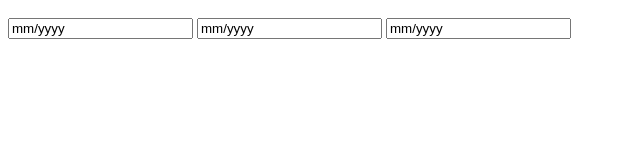
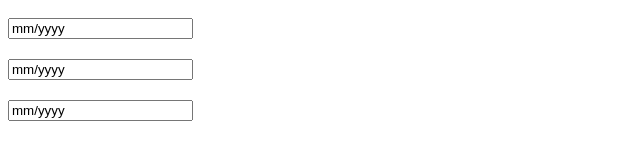
Before and after one commit to cTahirih/monthPicker, a plain HTML site: page index.html in a window 1280 px wide. Shown: the whole page, without its empty margins (0-640 px from the left). Drawn offline with Linux system fonts and the light colour scheme.

Commit message:
Add a container

```diff
--- a/index.html
+++ b/index.html
@@ -9,9 +9,15 @@
 
 </head>
 <body>
-  <input type="text" class="monthpicker" id="calendar1" data-id="calendar1" data-target="monthpicker" style="display: inline-block; margin: 10px 0" value="mm/yyyy">
-  <input type="text" class="monthpicker" id="calendar2" data-id="calendar2" data-target="monthpicker2" style="display: inline-block; margin: 10px 0" value="mm/yyyy">
-  <input type="text" class="monthpicker" id="calendar3" data-id="calendar3" data-target="monthpicker3" style="display: inline-block; margin: 10px 0" value="mm/yyyy">
+  <div class="container-monthpicker">
+    <input type="text" class="monthpicker" id="calendar1" data-id="calendar1" data-target="monthpicker" style="display: inline-block; margin: 10px 0" value="mm/yyyy">
+  </div>
+  <div class="container-monthpicker">
+    <input type="text" class="monthpicker" id="calendar2" data-id="calendar2" data-target="monthpicker2" style="display: inline-block; margin: 10px 0" value="mm/yyyy">
+  </div>
+  <div class="container-monthpicker">
+    <input type="text" class="monthpicker" id="calendar3" data-id="calendar3" data-target="monthpicker3" style="display: inline-block; margin: 10px 0" value="mm/yyyy">
+  </div>
 
   <script src="monthpicker.js"></script>
 </body>
```
